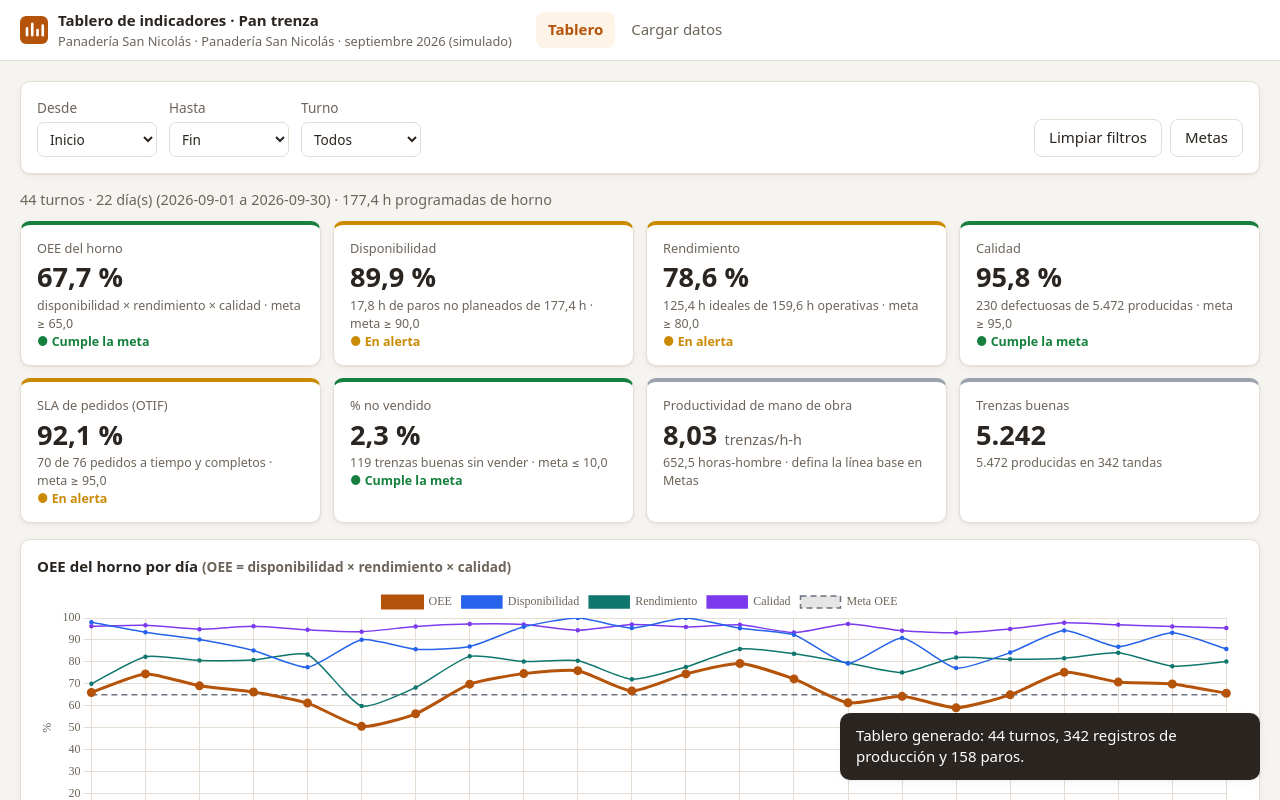
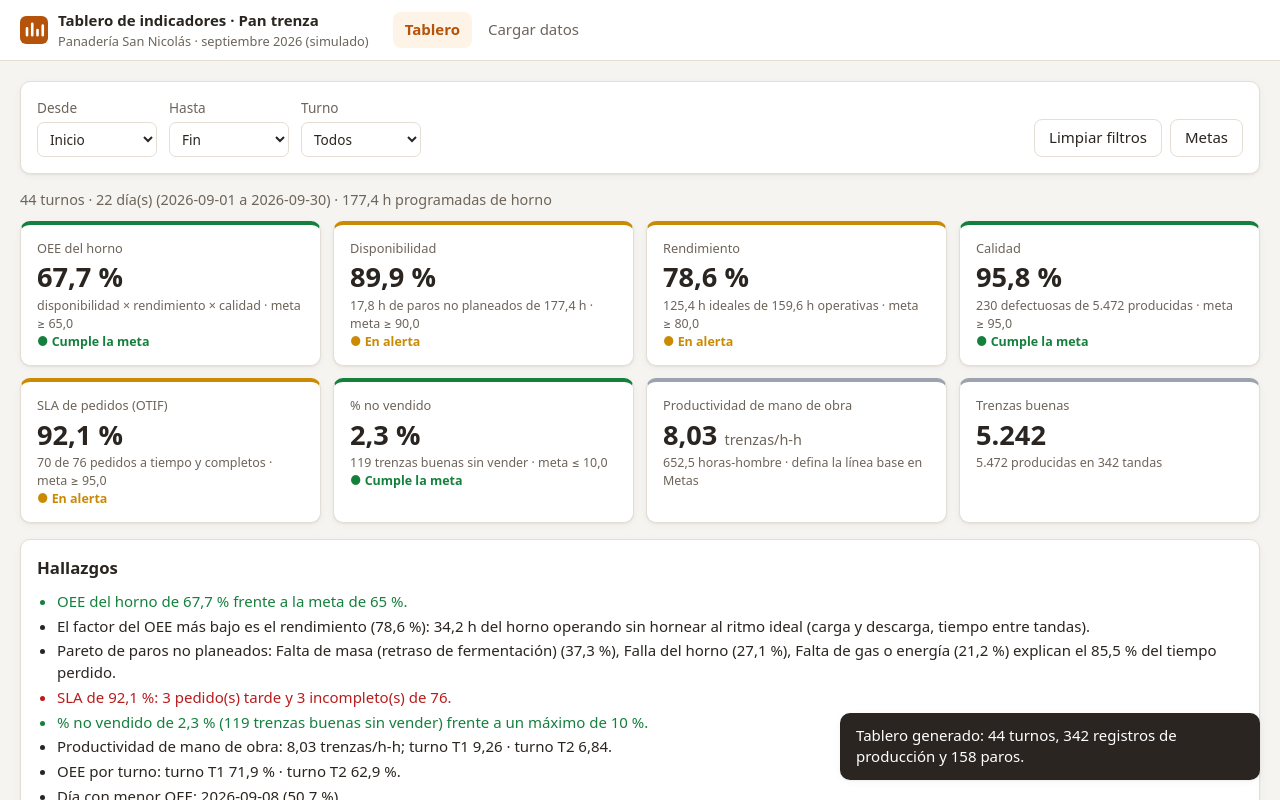
Before and after one commit to jpablovlsqz16/Proyecto-de-aula-gerencia-, a website with bundled scripts: page Frontend/index.html in a window 1280 px wide. Both pictures are taken after a click on the button "Usar datos de ejemplo (septiembre 2026, simulados)". Shown: the top 800 px of the page. Built offline with nearby package versions, Linux system fonts and the light colour scheme.

Commit message:
feat(HU-13): hallazgos automáticos

```diff
--- a/Frontend/index.html
+++ b/Frontend/index.html
@@ -61,6 +61,7 @@
 
         <p class="resumen-filtro" id="resumen"></p>
         <div class="kpis" id="kpis"></div>
+        <div class="alertas panel" id="alertas"></div>
 
         <div class="graficos">
           <figure class="panel grafico ancho">
--- a/Frontend/js/app.js
+++ b/Frontend/js/app.js
@@ -94,9 +94,8 @@
   document.querySelectorAll('[data-ir]').forEach(function (b) { b.addEventListener('click', function () { irA(b.dataset.ir); }); });
 
   function actualizarCabecera() {
-    $('#fuente-actual').textContent = estado.archivo
-      ? 'Panadería San Nicolás · ' + estado.archivo.nombre
-      : 'Panadería San Nicolás · sin datos cargados';
+    var nombre = estado.archivo ? estado.archivo.nombre : 'sin datos cargados';
+    $('#fuente-actual').textContent = /^Panadería San Nicolás/.test(nombre) ? nombre : 'Panadería San Nicolás · ' + nombre;
   }
 
   // ---------- Carga del archivo ----------
@@ -322,6 +321,7 @@
     tarjetas.push(tarjeta('Trenzas buenas', fmt.num(t.buenas), '', fmt.num(t.unidades) + ' producidas en ' + fmt.num(a.datos.produccion.length) + ' tandas'));
     $('#kpis').innerHTML = tarjetas.join('');
     renderGraficos(a);
+    renderHallazgos(a);
   }
 
   function renderGraficos(a) {
@@ -393,6 +393,50 @@
     if (variosEquipos) grafico('g-maquina', barras(a.porMaquina, function (g) { return nombreEquipo(g.clave); }));
   }
 
+  function renderHallazgos(a) {
+    var t = a.total, Mt = estado.metas, items = [];
+    if (!t.registros) { $('#alertas').innerHTML = '<h3>Hallazgos</h3><p class="nota">Sin registros en el filtro.</p>'; return; }
+    var clase = function (s) { return s === 'verde' ? 'bien' : s === 'sin-meta' ? '' : 'mal'; };
+    if (t.oee != null) {
+      items.push({ c: clase(semaforo('oee', t.oee * 100)), t: 'OEE del horno de ' + fmt.frac(t.oee) + ' frente a la meta de ' + fmt.num(Mt.oee.verde, 0) + ' %.' });
+    }
+    var factores = [{ n: 'disponibilidad', v: t.A }, { n: 'rendimiento', v: t.R }, { n: 'calidad', v: t.Q }]
+      .filter(function (f) { return f.v != null; }).sort(function (x, y) { return x.v - y.v; });
+    if (factores.length) {
+      var f = factores[0], detalle = '';
+      if (f.n === 'disponibilidad') detalle = ': ' + fmt.num(t.paros / 60, 1) + ' h de paros no planeados (' + fmt.pct(t.paros / t.programado * 100) + ' del tiempo programado).';
+      if (f.n === 'rendimiento') detalle = ': ' + fmt.num((t.producido - t.idealMin) / 60, 1) + ' h del horno operando sin hornear al ritmo ideal (carga y descarga, tiempo entre tandas).';
+      if (f.n === 'calidad') detalle = ': ' + fmt.num(t.defectuosas) + ' trenzas defectuosas.';
+      items.push({ c: '', t: 'El factor del OEE más bajo es el ' + f.n + ' (' + fmt.frac(f.v) + ')' + detalle });
+    }
+    if (a.pareto.length) {
+      var top = [], acum = 0;
+      a.pareto.forEach(function (p) { if (acum < 80) { top.push(p.motivo + ' (' + fmt.pct(p.pct) + ')'); acum = p.acumulado; } });
+      items.push({ c: '', t: 'Pareto de paros no planeados: ' + top.join(', ') + ' explican el ' + fmt.pct(acum) + ' del tiempo perdido.' });
+    }
+    if (a.sla) {
+      items.push({ c: clase(semaforo('sla', a.sla.valor)), t: 'SLA de ' + fmt.pct(a.sla.valor) + ': ' + a.sla.tarde + ' pedido(s) tarde y ' +
+        a.sla.incompletos + ' incompleto(s) de ' + a.sla.total + '.' });
+    } else items.push({ c: '', t: 'SLA: el archivo no trae la tabla de pedidos.' });
+    if (a.noVendido && a.noVendido.valor != null) {
+      items.push({ c: clase(semaforo('noVendido', a.noVendido.valor)), t: '% no vendido de ' + fmt.pct(a.noVendido.valor) + ' (' +
+        fmt.num(a.noVendido.unidades) + ' trenzas buenas sin vender) frente a un máximo de ' + fmt.num(Mt.noVendido.verde, 0) + ' %.' });
+    }
+    var pr = a.productividad;
+    if (pr.porTurno && pr.porTurno.length > 1) {
+      items.push({ c: '', t: 'Productividad de mano de obra: ' + fmt.num(pr.valor, 2) + ' trenzas/h-h; ' +
+        pr.porTurno.map(function (x) { return 'turno ' + x.clave + ' ' + fmt.num(x.valor, 2); }).join(' · ') + '.' });
+    }
+    if (a.porTurno.length > 1) {
+      items.push({ c: '', t: 'OEE por turno: ' + a.porTurno.map(function (g) { return 'turno ' + g.clave + ' ' + fmt.frac(g.oee); }).join(' · ') + '.' });
+    }
+    var dias = a.porFecha.filter(function (g) { return g.oee != null; });
+    if (dias.length > 1) {
+      var pd = dias.reduce(function (x, y) { return y.oee < x.oee ? y : x; });
+      items.push({ c: '', t: 'Día con menor OEE: ' + pd.clave + ' (' + fmt.frac(pd.oee) + ').' });
+    }
+    $('#alertas').innerHTML = '<h3>Hallazgos</h3><ul>' + items.map(function (x) { return '<li class="' + x.c + '">' + esc(x.t) + '</li>'; }).join('') + '</ul>';
+  }
 
 
   // ---------- Inicio ----------
```
